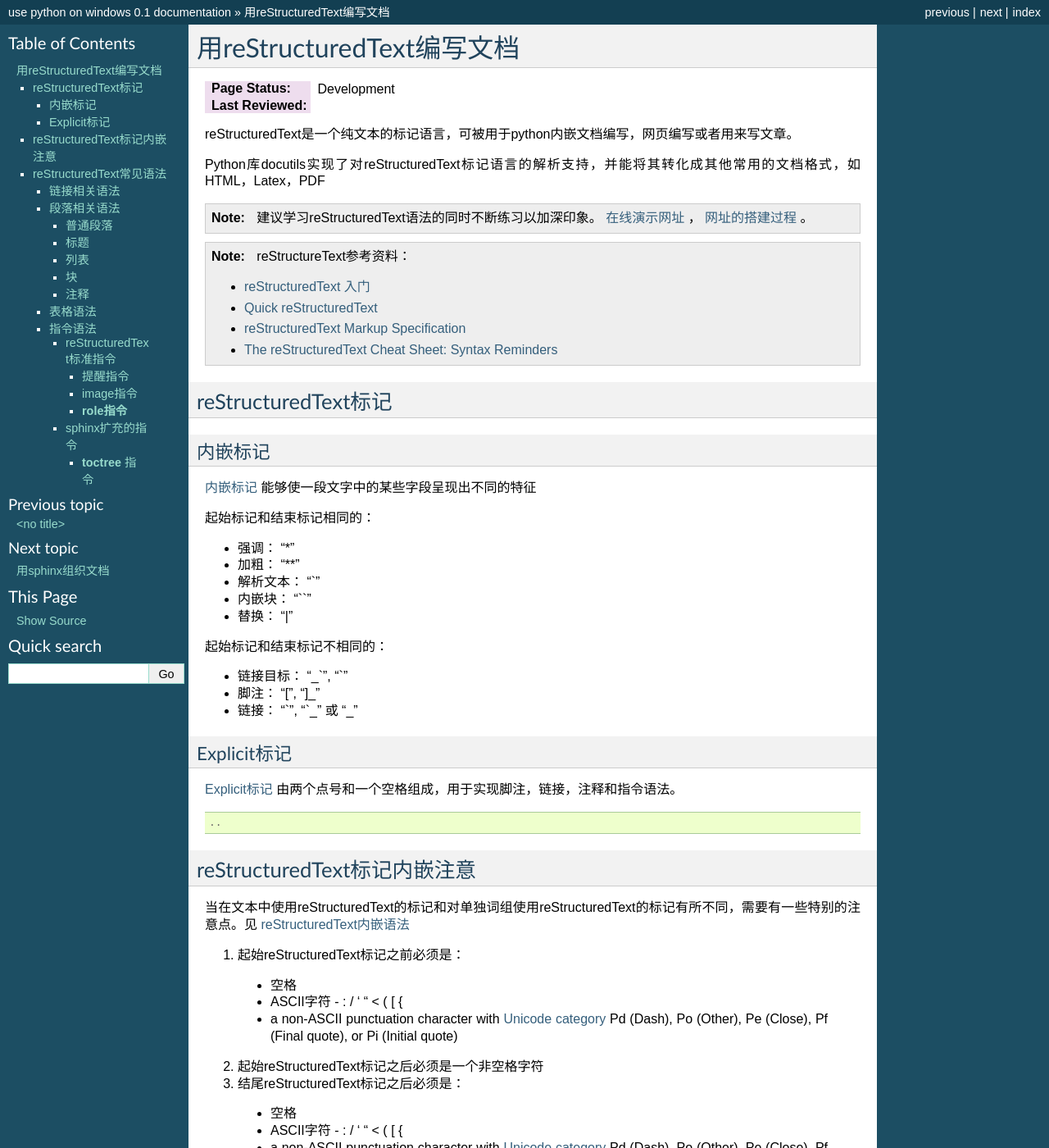
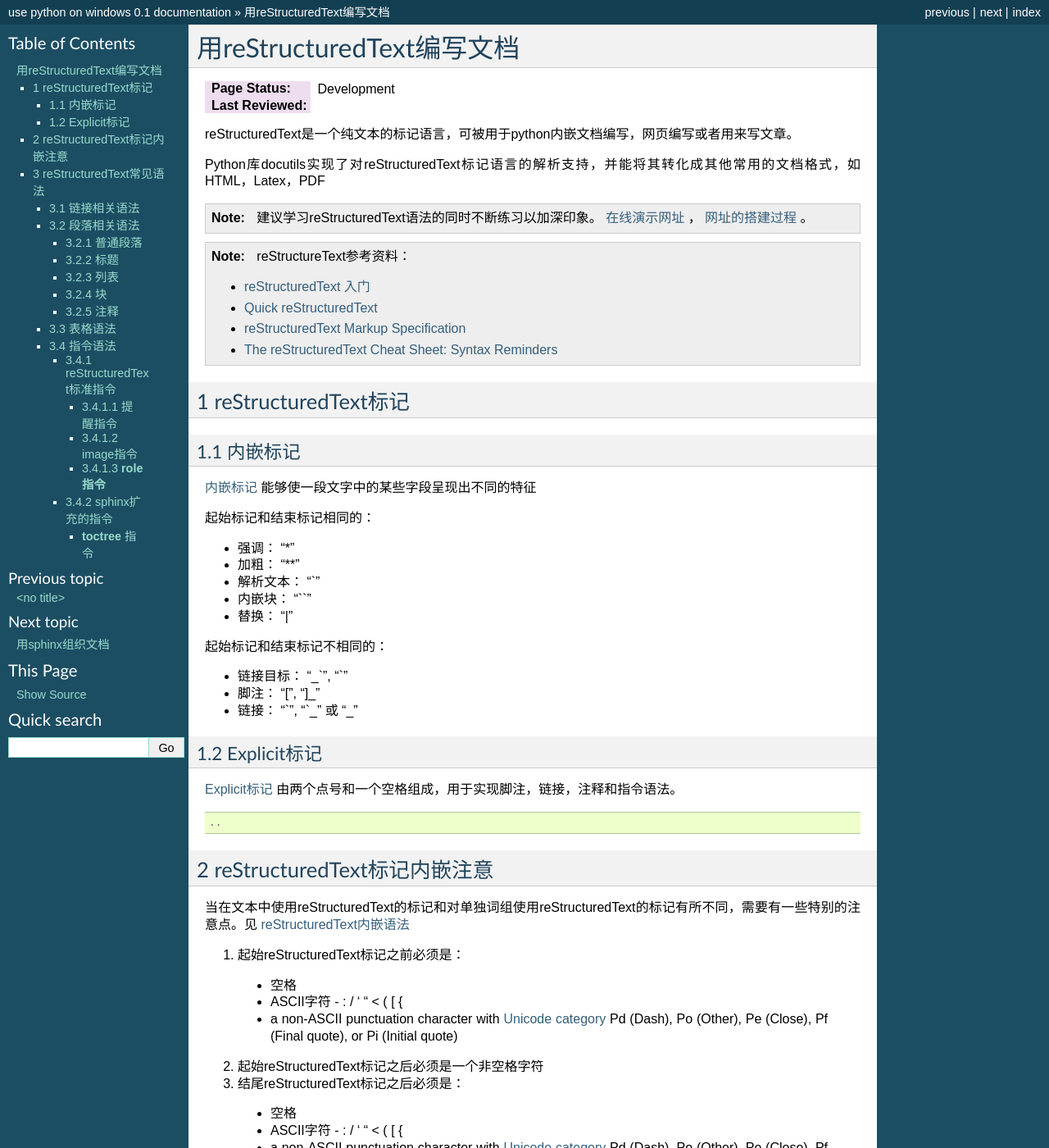
Before and after one commit to xcgspring/use_python, a Sphinx documentation site: the page built from source/documentation-reStructureText.rst, in a window 1280 px wide and 1400 px high. Shown: the whole window at 82% size. Built offline with Sphinx 7.4.7, drawn with Linux system fonts in a browser that asks for light colours; pages that are not in the unit, such as notebooks, are missing from menus; some of the changed text lies outside the part shown.

Commit message:
make doc more readable
Signed-off-by: xcgpring <xcg1987xcg@126.com>

```diff
--- a/source/documentation-reStructureText.rst
+++ b/source/documentation-reStructureText.rst
@@ -25,10 +25,10 @@ Python库docutils实现了对reStructuredText标记语言的解析支持，并
  - `reStructuredText Markup Specification <http://docutils.sourceforge.net/docs/ref/rst/restructuredtext.html>`_
  - `The reStructuredText Cheat Sheet: Syntax Reminders <http://docutils.sourceforge.net/docs/user/rst/cheatsheet.html>`_
 
-reStructuredText标记
+1 reStructuredText标记
 =====================
 
-内嵌标记
+1.1 内嵌标记
 --------------
 
 `内嵌标记 <http://docutils.sourceforge.net/docs/user/rst/quickref.html#inline-markup>`_ 能够使一段文字中的某些字段呈现出不同的特征
@@ -48,14 +48,14 @@ reStructuredText标记
 - 链接： "`", "\`_" 或 "_"
 
 
-Explicit标记
+1.2 Explicit标记
 -----------------
 
 `Explicit标记 <http://docutils.sourceforge.net/docs/user/rst/quickref.html#explicit-markup>`_ 由两个点号和一个空格组成，用于实现脚注，链接，注释和指令语法。
 ::
  ..
 
-reStructuredText标记内嵌注意
+2 reStructuredText标记内嵌注意
 ============================
 
 当在文本中使用reStructuredText的标记和对单独词组使用reStructuredText的标记有所不同，需要有一些特别的注意点。见 `reStructuredText内嵌语法 <http://docutils.sourceforge.net/docs/ref/rst/restructuredtext.html#inline-markup>`_
@@ -79,10 +79,10 @@ reStructuredText标记内嵌注意
 7. 反斜杠字符会取消reStructuredText标记的语义
 
 
-reStructuredText常见语法
+3 reStructuredText常见语法
 ========================
 
-链接相关语法
+3.1 链接相关语法
 -----------------
 
 .. raw:: html
@@ -197,10 +197,10 @@ reStructuredText常见语法
                 </tbody>
             </table>
 
-段落相关语法
+3.2 段落相关语法
 -----------------
 
-普通段落
+3.2.1 普通段落
 ^^^^^^^^^^^^^^^^^
 
 .. raw:: html
@@ -233,7 +233,7 @@ reStructuredText常见语法
 		</table>
 
 
-标题
+3.2.2 标题
 ^^^^^^^^^^^^^^^^
 
 .. raw:: html
@@ -297,7 +297,7 @@ reStructuredText常见语法
 			</tbody>
 		</table>
 
-列表
+3.2.3 列表
 ^^^^^^^^^^^^^^
 
 列表的开始和结束各需要一个空行，列表中间的空行是可有可无的
@@ -443,7 +443,7 @@ reStructuredText常见语法
 			</tbody>
 		</table>
 
-块
+3.2.4 块
 ^^^^^^^^^^^^^^^
 
 块中的特殊字符不会被解析和替代， 所有的特殊字符，空格和换行符会被保留。
@@ -567,7 +567,7 @@ reStructuredText常见语法
 			</tbody>
 		</table>
 
-注释
+3.2.5 注释
 ^^^^^^^^^^^^^^^
 
 没有有效标记(如脚注)的直解标记(.. )文本块就是注释(`参考 <http://docutils.sourceforge.net/docs/ref/rst/restructuredtext.html#comments>`_) 例如:
@@ -590,7 +590,7 @@ reStructuredText常见语法
  注释内容在输出中可能不可见
 
 
-表格语法
+3.3 表格语法
 --------------------
 
 见 `reStructureText表格 <http://docutils.sourceforge.net/docs/ref/rst/restructuredtext.html#tables>`_
@@ -600,7 +600,7 @@ reStructuredText常见语法
  没有好的编辑器支持的话，建议不要使用reStructureText的表格，写起来很费时间。
 
 
-指令语法
+3.4 指令语法
 --------------------
 
 指令是reStructuredText用来在不改变/新增已有语法的基础上，扩展新的特性的一种机制。
@@ -630,11 +630,11 @@ Directive arguments和Directive options紧接着指令。Directive content和它
 下面介绍一些常用的标准指令和sphinx扩充的指令。
 
 
-reStructuredText标准指令
+3.4.1 reStructuredText标准指令
 ^^^^^^^^^^^^^^^^^^^^^^^^^^^^^^^^^^
 
-提醒指令
-"""""""""""
+3.4.1.1 提醒指令
+""""""""""""""""""
 
 `提醒指令 <http://docutils.sourceforge.net/docs/ref/rst/directives.html#specific-admonitions>`_ ，包含"attention", "caution", "danger", "error", "hint", "important", "note", "tip", "warning", "admonition"
 
@@ -648,15 +648,15 @@ reStructuredText标准指令
 .. attention::
  Attention Please!
 
-image指令
-"""""""""""""
+3.4.1.2 image指令
+""""""""""""""""""
 
 `图片指令 <http://docutils.sourceforge.net/docs/ref/rst/directives.html#image>`_ 向输出中插入指定图片
 
 **示例**::
 
  .. image:: images/happy_dog.jpg
-   :height: 200px
+   :heigsht: 200px
    :width: 300 px
    :scale: 50 %
    :alt: 快乐的狗狗
@@ -670,7 +670,7 @@ image指令
    :alt: 快乐的狗狗
 
 
-**role指令**
+3.4.1.3 **role指令**
 """"""""""""""""""""""
 
 `role指令 <http://docutils.sourceforge.net/docs/ref/rst/directives.html#custom-interpreted-text-roles>`_ 建立并向解析器注册了role类型，所有mark成这种role类型的文本都会被解析器以这种类型解析。
@@ -721,7 +721,7 @@ sphinx也扩充了 `一些role类型 <http://sphinx-doc-zh.readthedocs.org/en/la
 用html实现 :raw-role:`<strong>加粗的文本</strong>`
 
 
-sphinx扩充的指令
+3.4.2 sphinx扩充的指令
 ^^^^^^^^^^^^^^^^^^^^^^^^^^^^^^^^^^^
 
 sphinx对reStructureText的指令有所扩充，见 `Sphinx Markup Constructs <http://sphinx-doc-zh.readthedocs.org/en/latest/markup/index.html>`_
```
